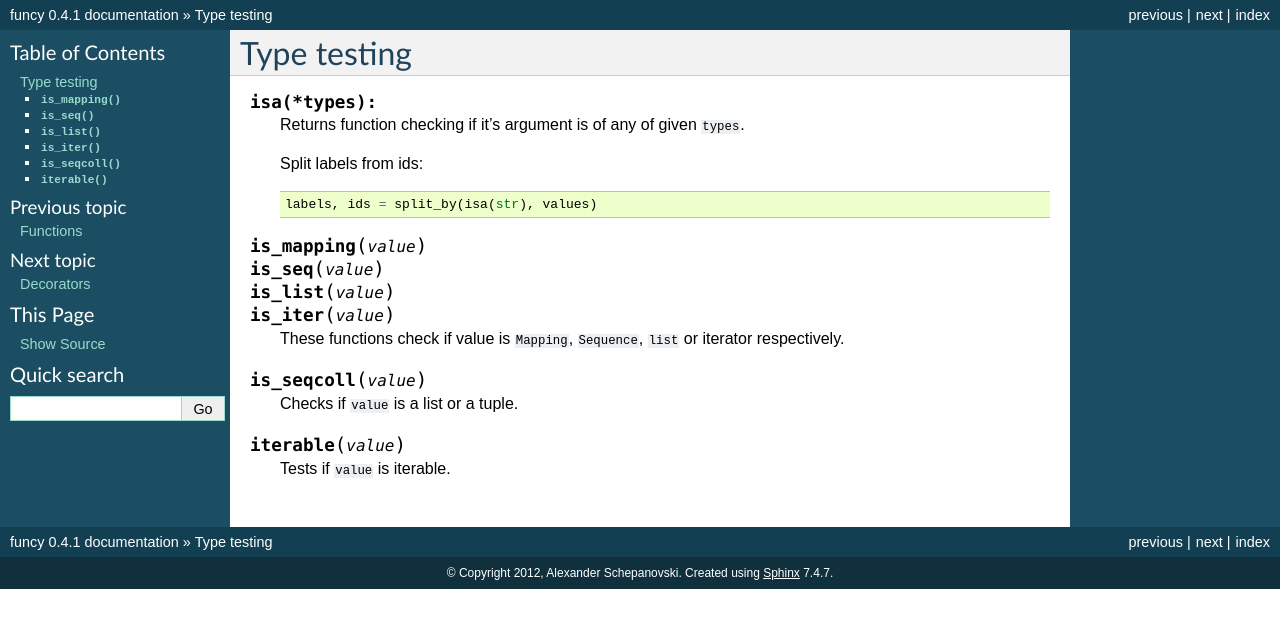
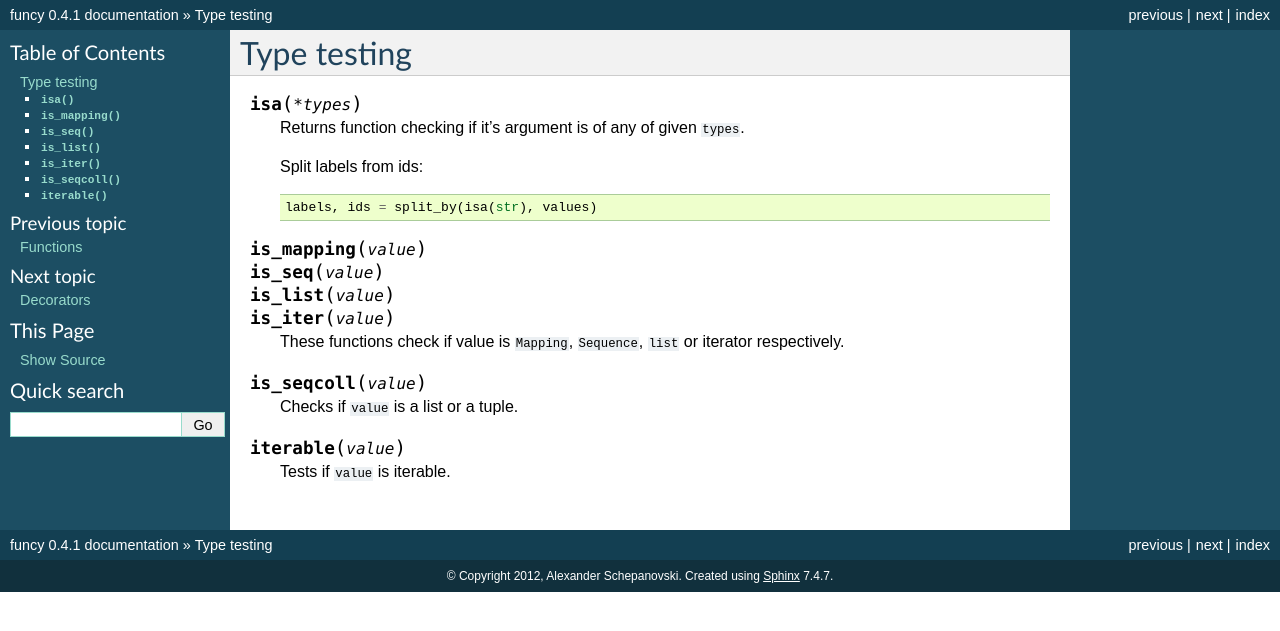
Before and after one commit to Jamaal224/funcy, a Sphinx documentation site: the page built from docs/types.rst, in a window 1280 px wide. Shown: the top 631 px of the page. Built offline with Sphinx 7.4.7, drawn with Linux system fonts in a browser that asks for light colours; pages that are not in the unit, such as notebooks, are missing from menus.

Commit message:
Fixed bug in types docs

```diff
--- a/docs/types.rst
+++ b/docs/types.rst
@@ -1,7 +1,7 @@
 Type testing
 ============
 
-.. function:: isa(*types):
+.. function:: isa(*types)
 
     Returns function checking if it's argument is of any of given ``types``.
 
```
